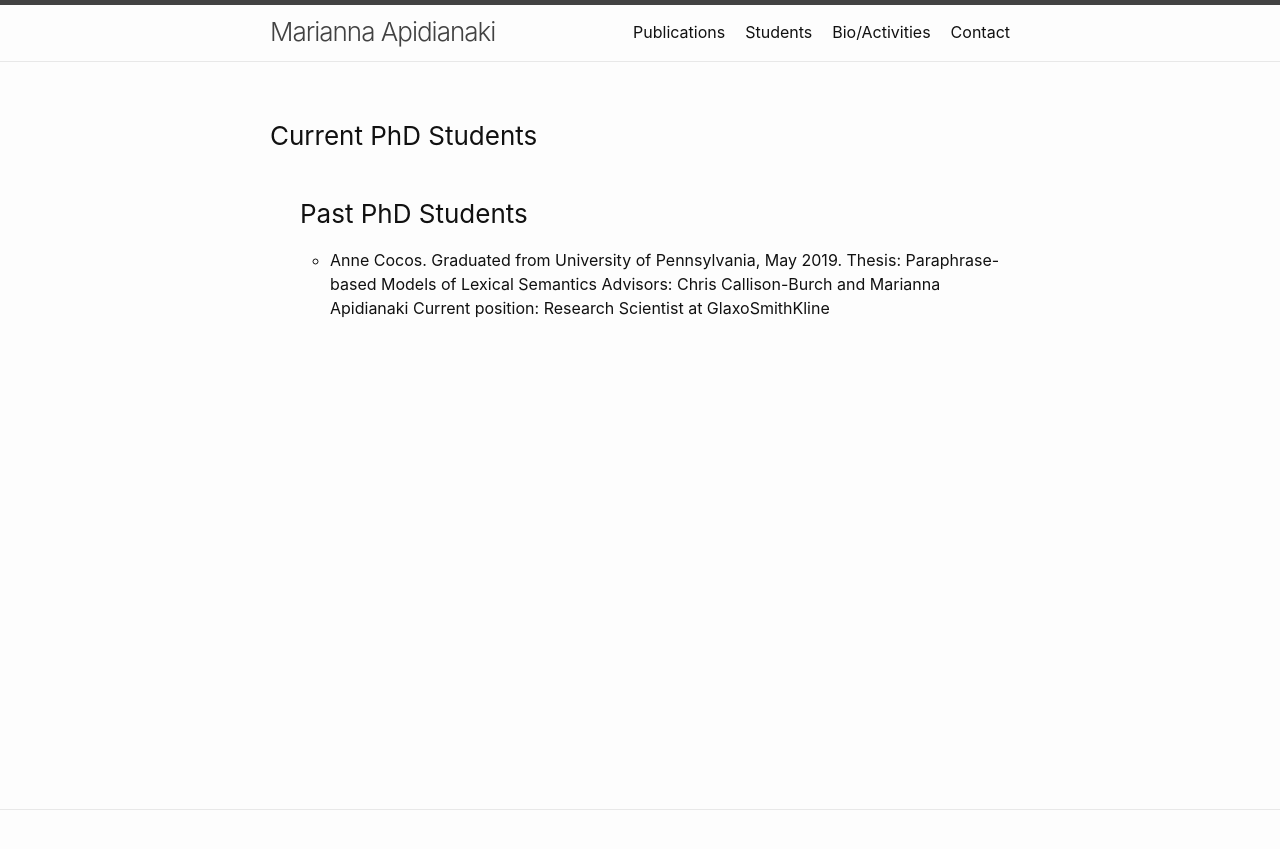
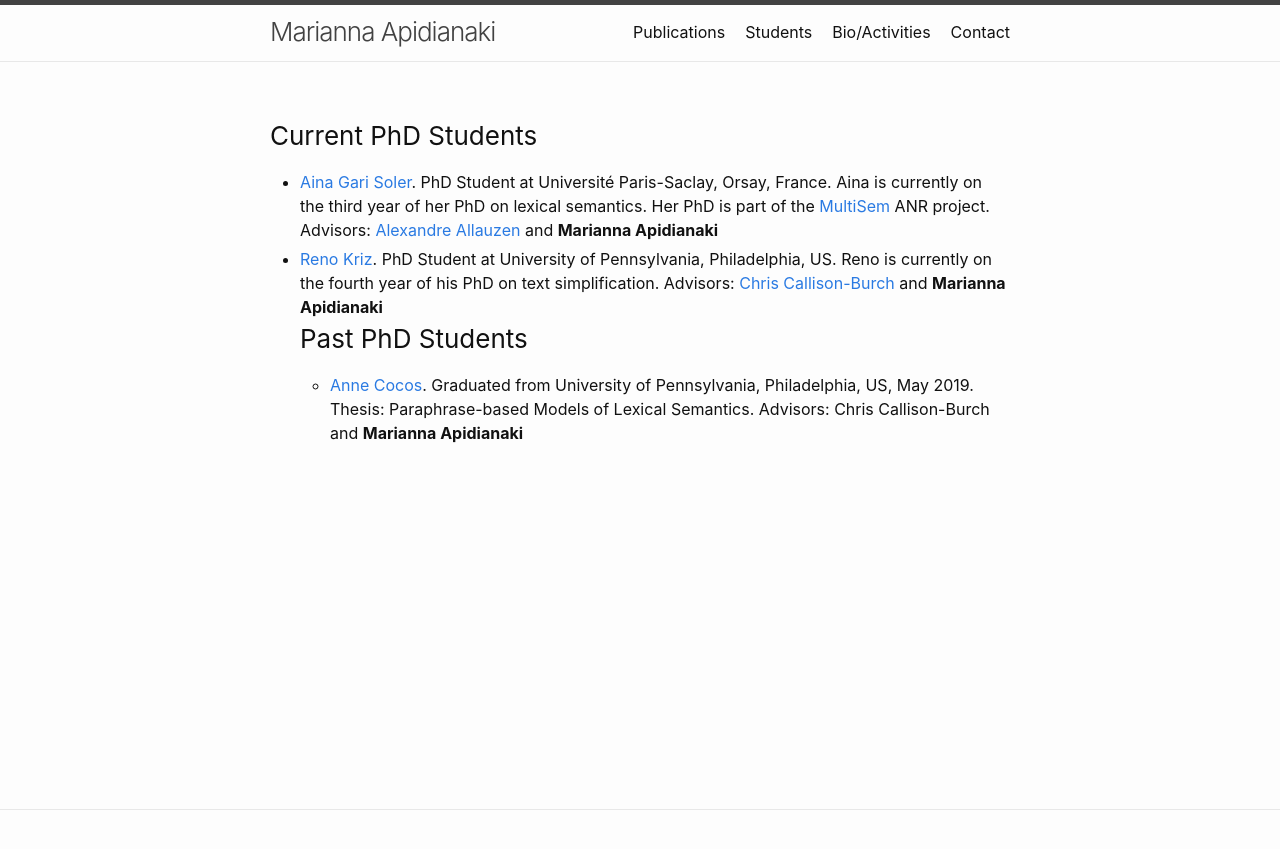
Before and after one commit to mariannaapi/mariannaapi.github.io, a Jekyll site: the page students/index.html, which Jekyll copies as it is, in a window 1280 px wide. Shown: the top 849 px of the page. Built offline with Jekyll 4.4.1, drawn with Linux system fonts in a browser that asks for light colours.

Commit message:
Update index.html

```diff
--- a/students/index.html
+++ b/students/index.html
@@ -38,15 +38,20 @@
   <div class="post-content">
     <br>
 	<h3>Current PhD Students</h3><ul>
+     <li> <a href="https://ainagari.github.io">Aina Gari Soler</a>. PhD Student at Université Paris-Saclay, Orsay, France.
+	    Aina is currently on the third year of her PhD on lexical semantics. Her PhD is part of the <a href="https://sites.google.com/view/multisem/home">MultiSem</a> ANR project.
+	    Advisors: <a href="https://allauzen.github.io">Alexandre Allauzen</a> and <strong>Marianna Apidianaki</strong>
 
+     <li> <a href="https://rekriz11.github.io">Reno Kriz</a>. PhD Student at University of Pennsylvania, Philadelphia, US.
+	   Reno is currently on the fourth year of his PhD on text simplification.
+	   Advisors: <a href="https://www.cis.upenn.edu/~ccb/">Chris Callison-Burch</a> and <strong>Marianna Apidianaki</strong>
     <br>
 
  	<h3>Past PhD Students</h3><ul>
 
-	<li> Anne Cocos. Graduated from University of Pennsylvania, May 2019.
-	Thesis: Paraphrase-based Models of Lexical Semantics
-	Advisors: Chris Callison-Burch and Marianna Apidianaki
-	Current position: Research Scientist at GlaxoSmithKline
+	  <li> <a href="https://acocos.github.io">Anne Cocos</a>. Graduated from University of Pennsylvania, Philadelphia, US, May 2019.
+	Thesis: Paraphrase-based Models of Lexical Semantics.
+	Advisors: Chris Callison-Burch and <strong>Marianna Apidianaki</strong>
 	  </li>
 
   </div>
```
